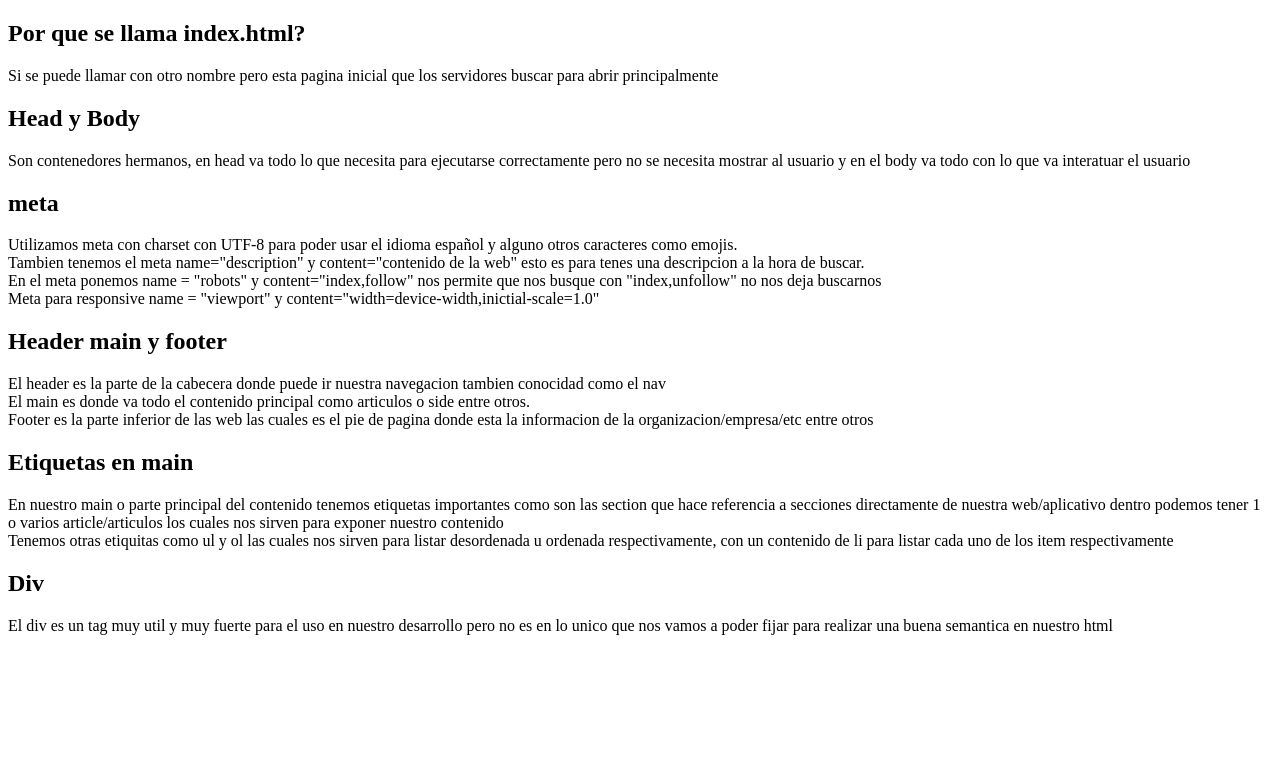
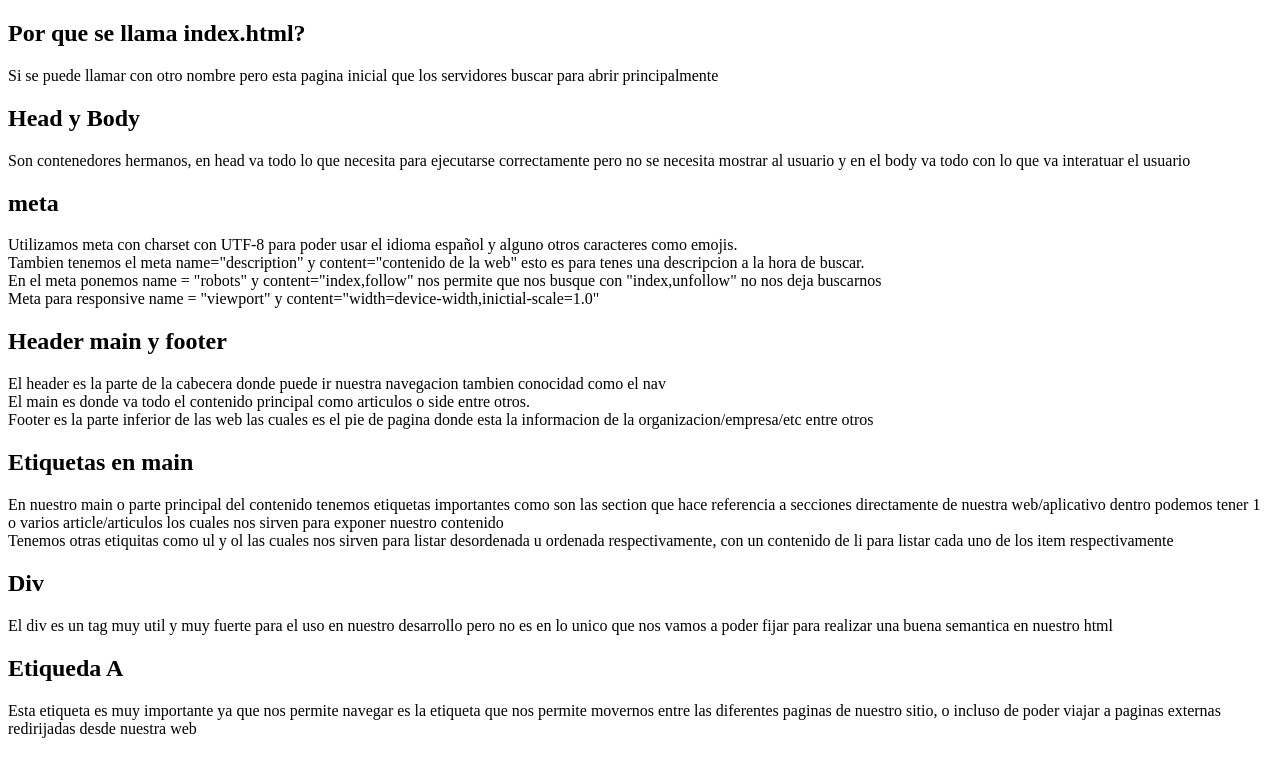
Before and after one commit to ospinajuanp/DefinitivoHTMLCSSPlatzi, a plain HTML site: page index.html in a window 1280 px wide. Drawn offline with Linux system fonts and the light colour scheme.

Commit message:
Clase #2 etiqueta A

```diff
--- a/index.html
+++ b/index.html
@@ -64,11 +64,15 @@
                     El div es un tag muy util y muy fuerte para el uso en nuestro desarrollo pero no es en lo unico que nos vamos a poder fijar para realizar una buena semantica en nuestro html
                 </div>
             </div>
+            <div class="clase__contenido">
+                <div>
+                    <h2>Etiqueda A</h2>
+                </div>
+                <div>
+                    Esta etiqueta es muy importante ya que nos permite navegar es la etiqueta que nos permite movernos entre las diferentes paginas de nuestro sitio, o incluso de poder viajar a paginas externas redirijadas desde nuestra web
+                </div>
+            </div>
         </div>
-
-
-
-
     </main>
     <footer>
 
```
